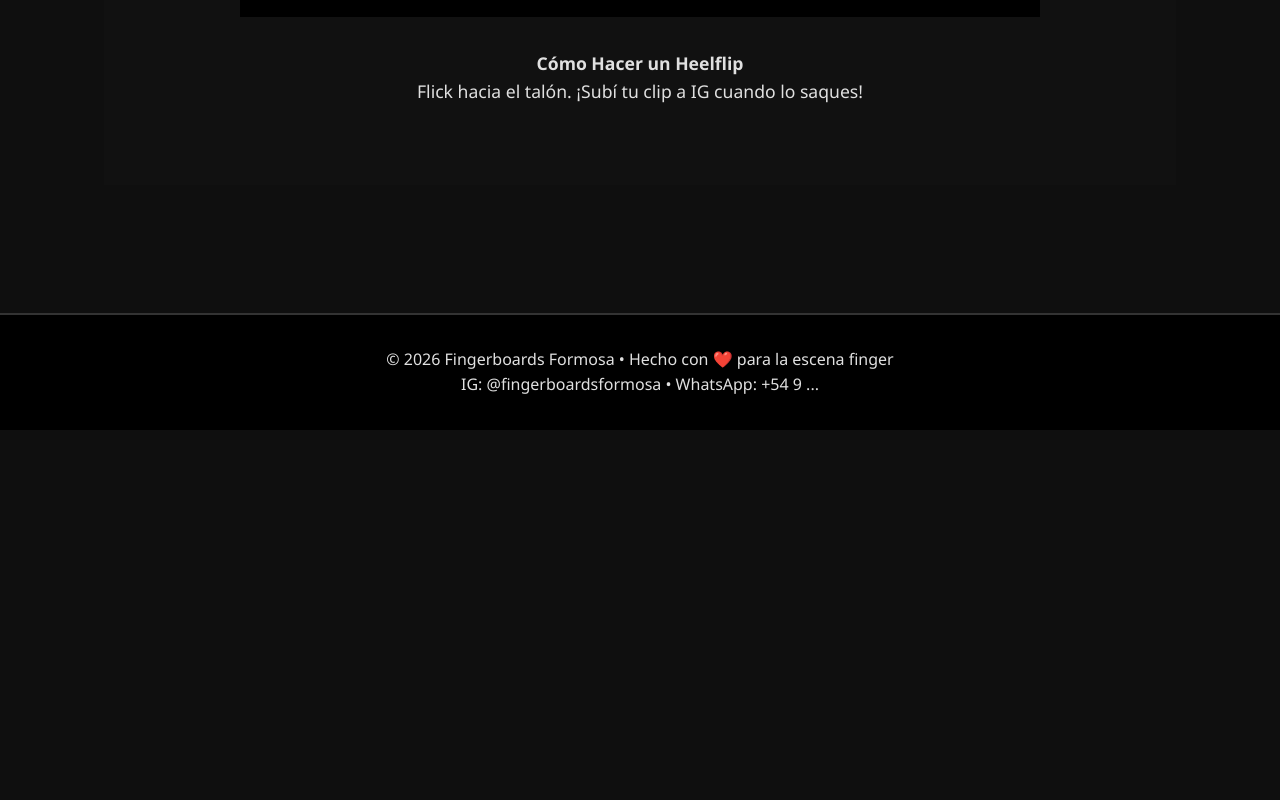
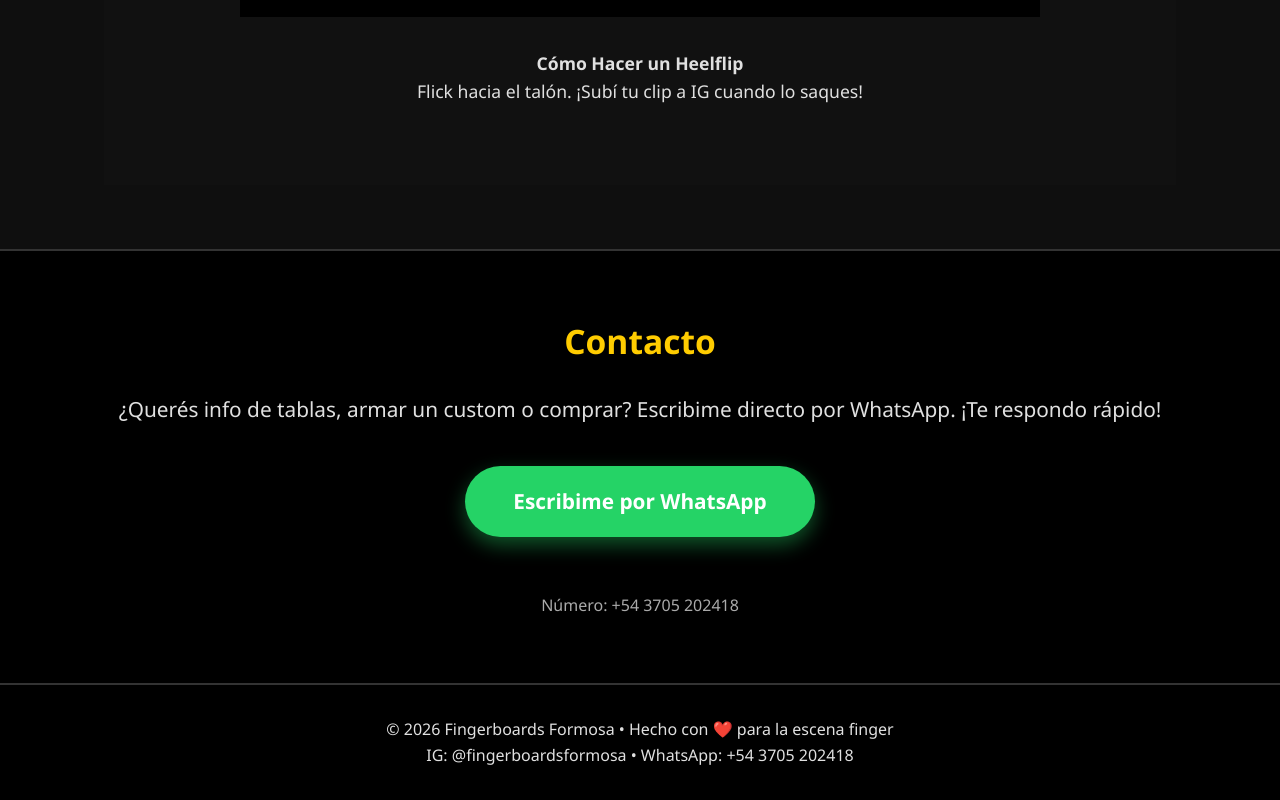
Before and after one commit to bruno016-a11y/figerboards, a plain HTML site: page TiendaFingerboard/index.html in a window 1280 px wide. Shown: the part 2021-2821 px from the top of the page. Before the commit the page ends 2451 px from the top, so only its background shows below. Drawn offline with Linux system fonts and the light colour scheme; grey boxes are pictures that could not be loaded.

Commit message:
Add files via upload

```diff
--- a/TiendaFingerboard/index.html
+++ b/TiendaFingerboard/index.html
@@ -10,17 +10,12 @@
     body {
       font-family: 'Segoe UI', Tahoma, Geneva, Verdana, sans-serif;
       background:#0f0f0f; color:#e0e0e0; line-height:1.6;
-      visibility: hidden; /* Oculto al inicio para evitar FOUC (flash) */
+      visibility: hidden;
       opacity: 0;
-      transition: opacity 0.8s ease, visibility 0s linear 0.8s; /* fade in + visibility */
+      transition: opacity 0.8s ease, visibility 0s linear 0.8s;
     }
-    body.loaded {
-      visibility: visible;
-      opacity: 1;
-      transition: opacity 0.8s ease; /* solo fade */
-    }
+    body.loaded { visibility: visible; opacity: 1; transition: opacity 0.8s ease; }
 
-    /* Loader */
     #loader {
       position: fixed;
       inset: 0;
@@ -32,10 +27,7 @@
       opacity: 1;
       transition: opacity 0.8s ease;
     }
-    #loader.hidden {
-      opacity: 0;
-      pointer-events: none; /* no interfiere después de fade */
-    }
+    #loader.hidden { opacity: 0; pointer-events: none; }
 
     .skate-wheel {
       width: 120px;
@@ -60,10 +52,20 @@
     @keyframes spin { 0% { transform: rotate(0deg); } 100% { transform: rotate(360deg); } }
     @keyframes spin-reverse { 0% { transform: rotate(360deg); } 100% { transform: rotate(0deg); } }
 
-    /* Resto del CSS igual que antes (header, glitch, hero, cards, trucos, etc.) */
-    header { background: linear-gradient(to right, #1a1a1a, #000); padding:1.5rem 5%; border-bottom:3px solid #ff3366; text-align:center; position:sticky; top:0; z-index:100; }
-    .glitch { position: relative; font-size:2.8rem; color:#ff3366; text-shadow:0 0 15px rgba(255,51,102,0.7); animation: glitch-skew 4s infinite linear alternate-reverse; }
-    .glitch::before, .glitch::after { content: attr(data-text); position:absolute; top:0; left:0; width:100%; height:100%; opacity:0.8; }
+    header {
+      background: linear-gradient(to right, #1a1a1a, #000);
+      padding:1.5rem 5%; border-bottom:3px solid #ff3366;
+      text-align:center; position:sticky; top:0; z-index:100;
+    }
+    .glitch {
+      position: relative;
+      font-size:2.8rem; color:#ff3366;
+      text-shadow:0 0 15px rgba(255,51,102,0.7);
+      animation: glitch-skew 4s infinite linear alternate-reverse;
+    }
+    .glitch::before, .glitch::after {
+      content: attr(data-text); position:absolute; top:0; left:0; width:100%; height:100%; opacity:0.8;
+    }
     .glitch::before { left:2px; text-shadow:-2px 0 #00ffff; clip:rect(0,900px,0,0); animation:glitch-anim 2s infinite linear alternate-reverse; }
     .glitch::after { left:-2px; text-shadow:2px 0 #ff00ff; clip:rect(0,900px,0,0); animation:glitch-anim2 3s infinite linear alternate-reverse; }
     @keyframes glitch-anim { 0% {clip:rect(42px,9999px,44px,0); transform:skew(0.6deg);} 5%{clip:rect(17px,9999px,59px,0);transform:skew(0.9deg);} 100%{clip:rect(30px,9999px,92px,0);transform:skew(0.4deg);} }
@@ -99,13 +101,30 @@
     .video-wrapper { position:relative; padding-bottom:56.25%; height:0; overflow:hidden; max-width:800px; margin:2rem auto; background:#000; }
     .video-wrapper iframe { position:absolute; top:0; left:0; width:100%; height:100%; }
     .truco-desc { max-width:700px; margin:1rem auto; font-size:1.1rem; }
-    footer { background:#000; padding:2rem; text-align:center; border-top:2px solid #333; margin-top:4rem; }
-    @media (max-width:600px) { .glitch {font-size:2.2rem;} .hero h2 {font-size:2.6rem;} nav a {margin:0 0.8rem; font-size:0.95rem;} }
+
+    /* Nueva sección Contacto */
+    #contacto { padding:4rem 5%; background:#000; text-align:center; border-top:2px solid #333; }
+    .contact-btn {
+      display: inline-block;
+      background:#25D366; /* verde WhatsApp */
+      color:white;
+      padding:1.2rem 3rem;
+      border-radius:50px;
+      text-decoration:none;
+      font-weight:bold;
+      font-size:1.3rem;
+      margin:1.5rem 0;
+      transition:all 0.3s;
+      box-shadow:0 8px 20px rgba(37,213,102,0.4);
+    }
+    .contact-btn:hover { background:#20b858; transform:translateY(-5px); box-shadow:0 15px 30px rgba(37,213,102,0.5); }
+
+    footer { background:#000; padding:2rem; text-align:center; border-top:2px solid #333; }
+    @media (max-width:600px) { .glitch {font-size:2.2rem;} .hero h2 {font-size:2.6rem;} nav a {margin:0 0.8rem; font-size:0.95rem;} .contact-btn {padding:1rem 2rem; font-size:1.1rem;} }
   </style>
 </head>
 <body>
 
-  <!-- Loader siempre visible al inicio -->
   <div id="loader">
     <div class="skate-wheel"></div>
   </div>
@@ -201,19 +220,29 @@
     </section>
   </main>
 
+  <!-- Sección Contacto -->
+  <section id="contacto">
+    <h3>Contacto</h3>
+    <p style="font-size:1.3rem; margin:1rem 0;">¿Querés info de tablas, armar un custom o comprar? Escribime directo por WhatsApp. ¡Te respondo rápido!</p>
+    <a href="https://wa.me/543705202418?text=Hola!%20Vi%20tu%20p%C3%A1gina%20de%20Fingerboards%20Formosa%20y%20quiero%20info%20/%20comprar..." class="contact-btn" target="_blank">
+      Escribime por WhatsApp
+    </a>
+    <p style="margin-top:2rem; color:#aaa;">Número: +54 3705 202418</p>
+  </section>
+
   <footer>
     <p>© 2026 Fingerboards Formosa • Hecho con ❤️ para la escena finger</p>
-    <p>IG: @fingerboardsformosa • WhatsApp: +54 9 ...</p>
+    <p>IG: @fingerboardsformosa • WhatsApp: +54 3705 202418</p>
   </footer>
 
   <script>
-    // Loader: esconder después de exactamente 2 segundos (timer fijo)
+    // Loader: 2 segundos fijos
     setTimeout(() => {
       document.getElementById('loader').classList.add('hidden');
       document.body.classList.add('loaded');
-    }, 2000); // 2000 ms = 2 segundos
+    }, 2000);
 
-    // Script tabs trucos
+    // Tabs trucos
     const buttons = document.querySelectorAll('.trucos-menu button');
     const contents = document.querySelectorAll('.truco-content');
     buttons.forEach(button => {
```
